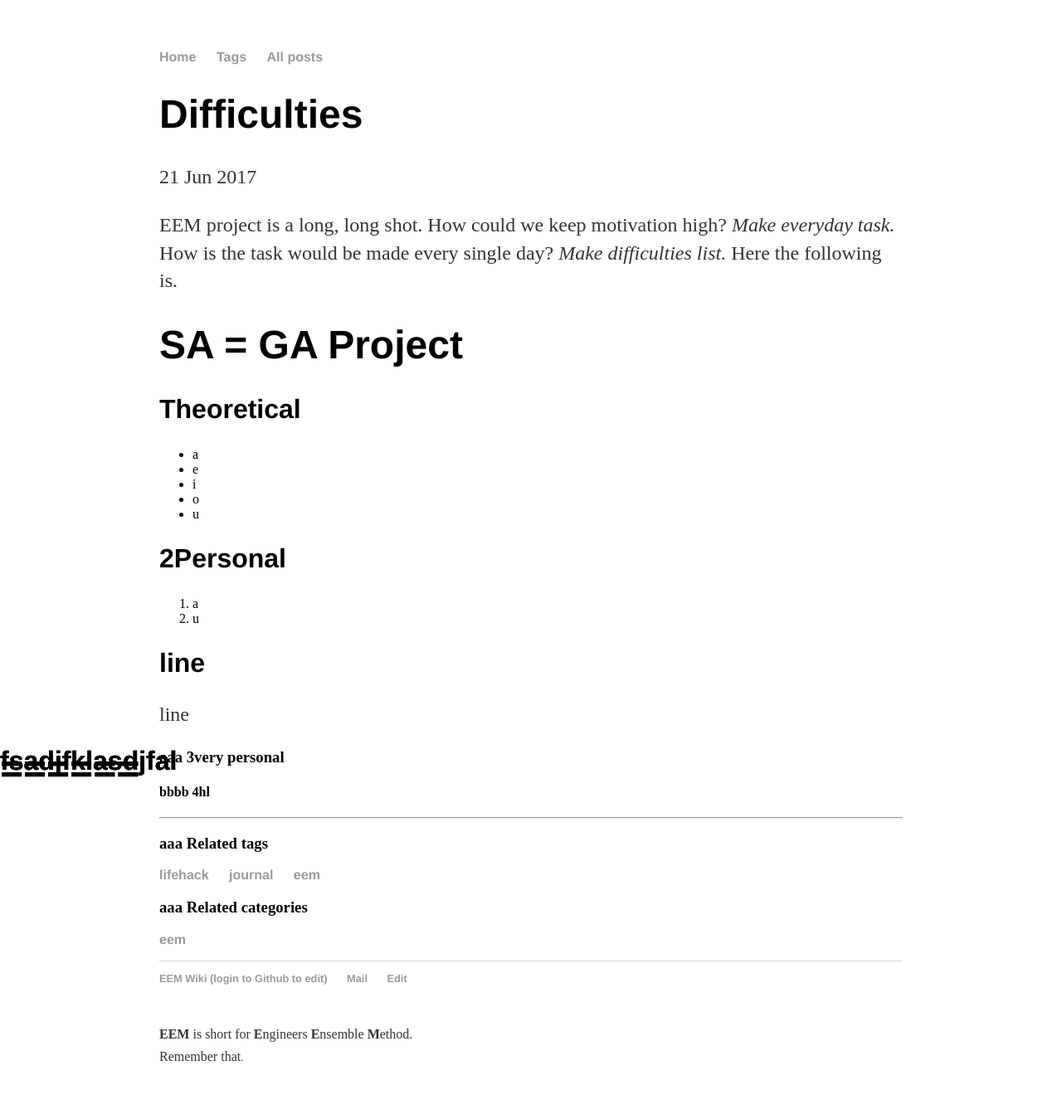
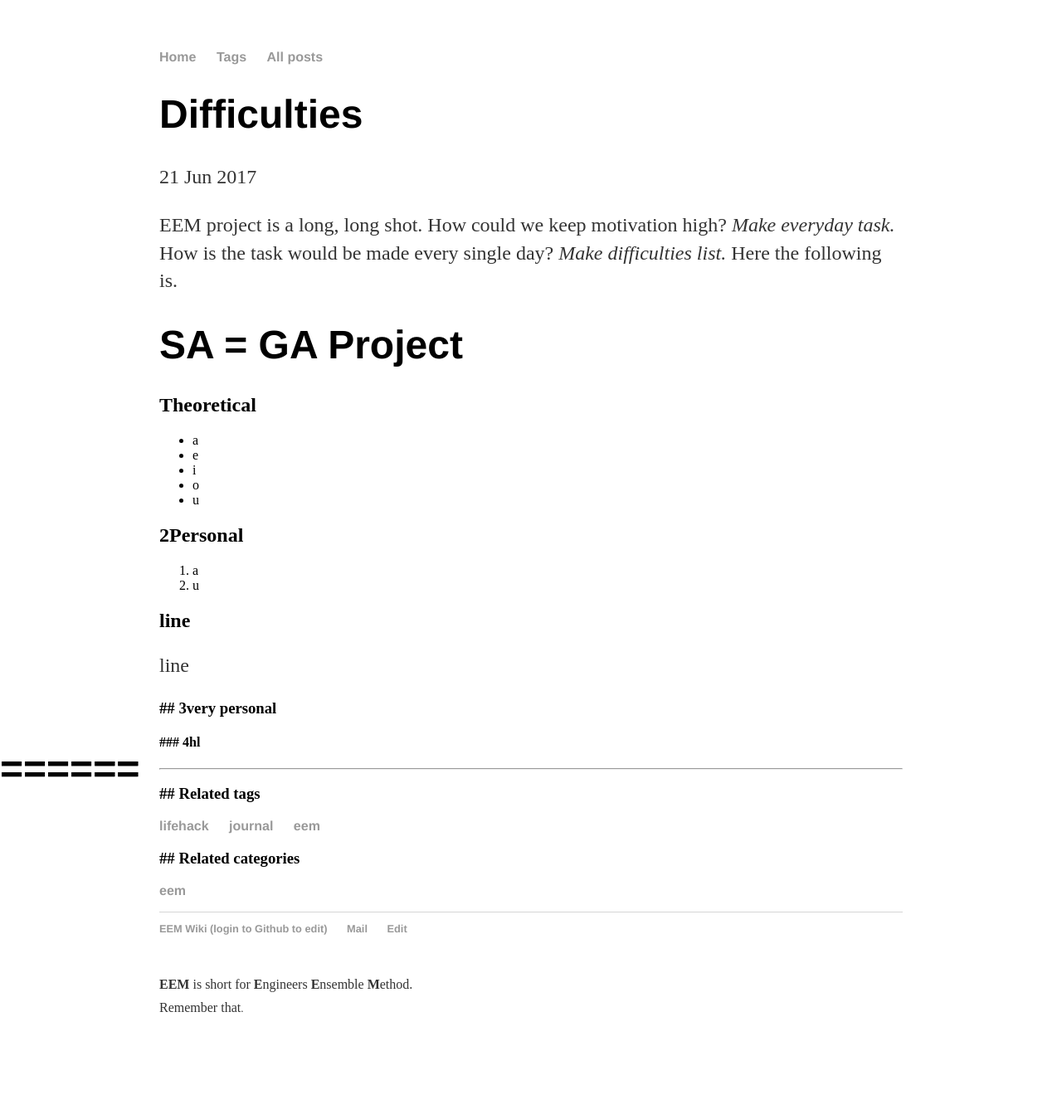
Before and after one commit to takasimiz/bak-github.io, a Jekyll site: the page built from _posts/2017-06-21-difficulties.md, in a window 1280 px wide. Shown: the whole page at 83% size. Built offline with Jekyll 4.4.1, drawn with Linux system fonts in a browser that asks for light colours; after the commit the page ends 1290 px from its top, so only the background shows below that.

Commit message:
Update main.css

```diff
--- a/css/main.css
+++ b/css/main.css
@@ -36,24 +36,23 @@
     bottom: 0;
     left: 0%;
 }
-h2 {
+/* h2 {
     font-size: 2em;
     font-family:'Helvetica', 'Arial', 'Sans-Serif';
-}
-h2:before{
-    content: "fsadjfklasdjfal";
-    position: absolute;
-    width: 50%;
-    height: 1px;
-    bottom: 0;
-    left: 0%;
+} */
+h3:before {
+    content: "# "
 }
 h3:before {
-    content: "aaa "
+    content: "## "
 }
 h4:before {
-    content: "bbbb "
+    content: "### "
 }
+h5:before {
+    content: "#### "
+}
+
 p {
     font-size: 1.5em;
     line-height: 1.4em;
```
